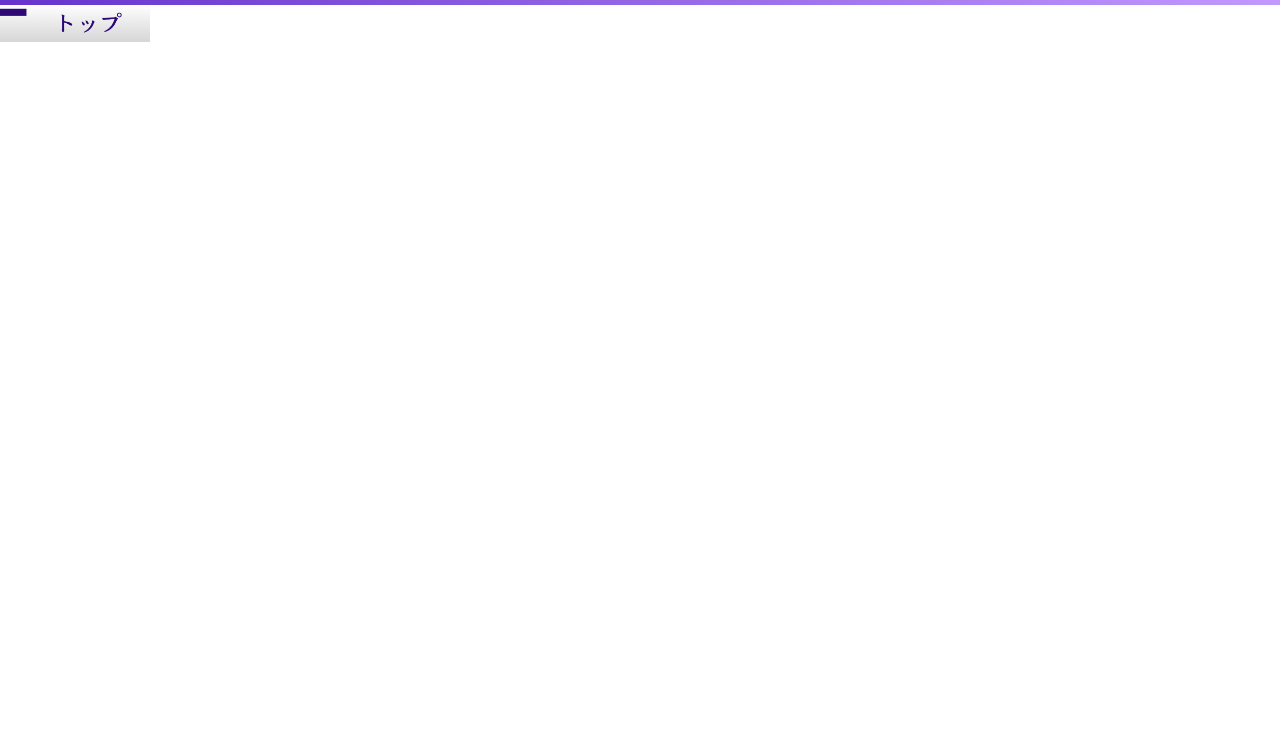
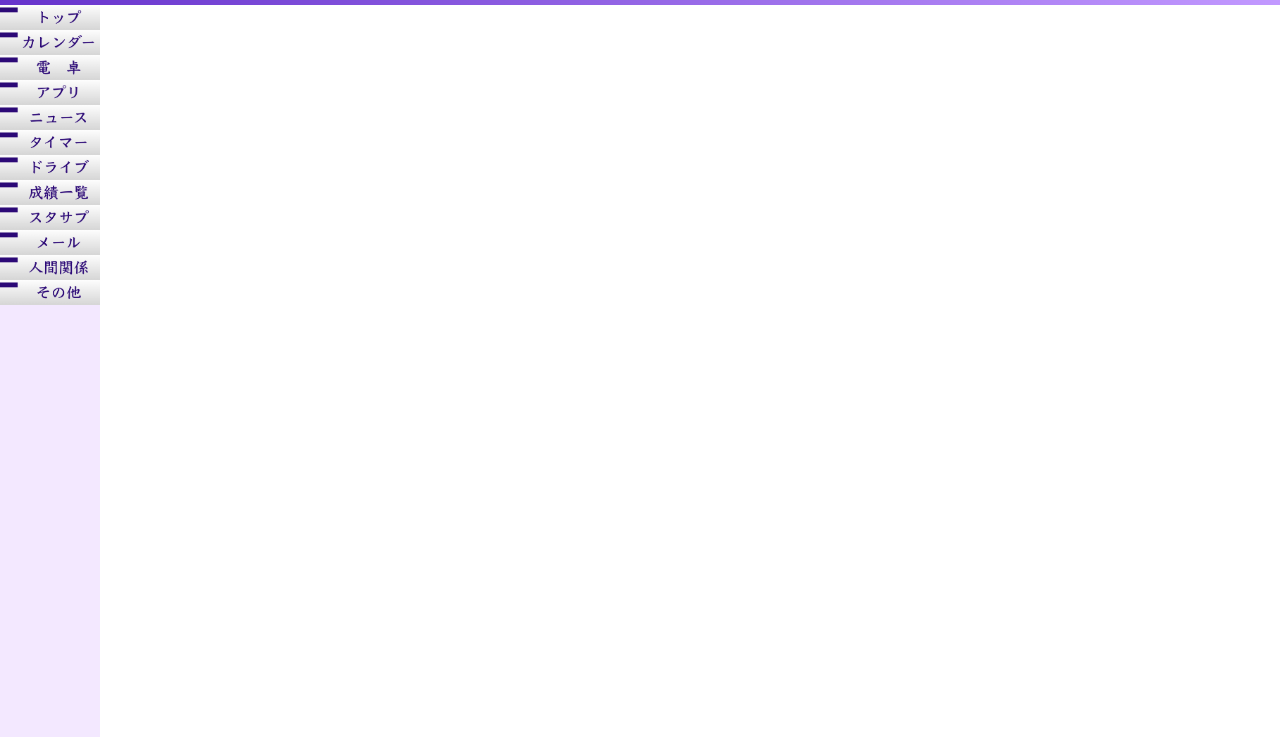
Before and after one commit to hontanihajime/hontanihajime.github.io, a plain HTML site: page otameshi.html in a window 1280 px wide. Shown: the part 63-800 px from the top of the page. Drawn offline with Linux system fonts and the light colour scheme.

Commit message:
Update otameshi.html

```diff
--- a/otameshi.html
+++ b/otameshi.html
@@ -13,6 +13,9 @@
   <style>
     body {
       margin: 0;
+      display: flex;
+      flex-direction: column;
+      height: 100vh;
     }
     header {
       display: flex;
@@ -88,18 +91,27 @@
       text-decoration: underline;
     }
 
-    /* コンテンツ部分 */
-    .content {
+    /* コンテンツレイアウト */
+    .main-content {
+      display: flex;
+      flex: 1;
+    }
+    .menu {
+      background: #f3e8ff; /* 薄紫色 */
       padding: 0;
       margin: 0;
+      display: flex;
+      flex-direction: column;
+      align-items: flex-start;
     }
-    .content img.top-img {
+    .menu img {
+      width: 100px;
       display: block;
-      margin: 0;
-      padding: 0;
-      width: auto;
-      max-width: 150px; /* hajimeserverより短めに設定 */
-      height: auto;
+    }
+    .content-area {
+      flex: 1;
+      background: #ffffff;
+      padding: 20px;
     }
   </style>
 </head>
@@ -131,8 +143,24 @@
     </div>
   </header>
 
-  <div class="content">
-    <img src="/file/top.png" alt="Top Image" class="top-img">
+  <div class="main-content">
+    <div class="menu">
+      <img src="/file/top.png" alt="Top">
+      <img src="/file/calendar.png" alt="Calendar">
+      <img src="/file/dentaku.png" alt="Dentaku">
+      <img src="/file/app.png" alt="App">
+      <img src="/file/news.png" alt="News">
+      <img src="/file/timer.png" alt="Timer">
+      <img src="/file/drive.png" alt="Drive">
+      <img src="/file/seiseki.png" alt="Seiseki">
+      <img src="/file/sutasapu.png" alt="Sutasapu">
+      <img src="/file/mail.png" alt="Mail">
+      <img src="/file/people.png" alt="People">
+      <img src="/file/sonota.png" alt="Sonota">
+    </div>
+    <div class="content-area">
+      <!-- ここにコンテンツを表示 -->
+    </div>
   </div>
 
   <script>
```
